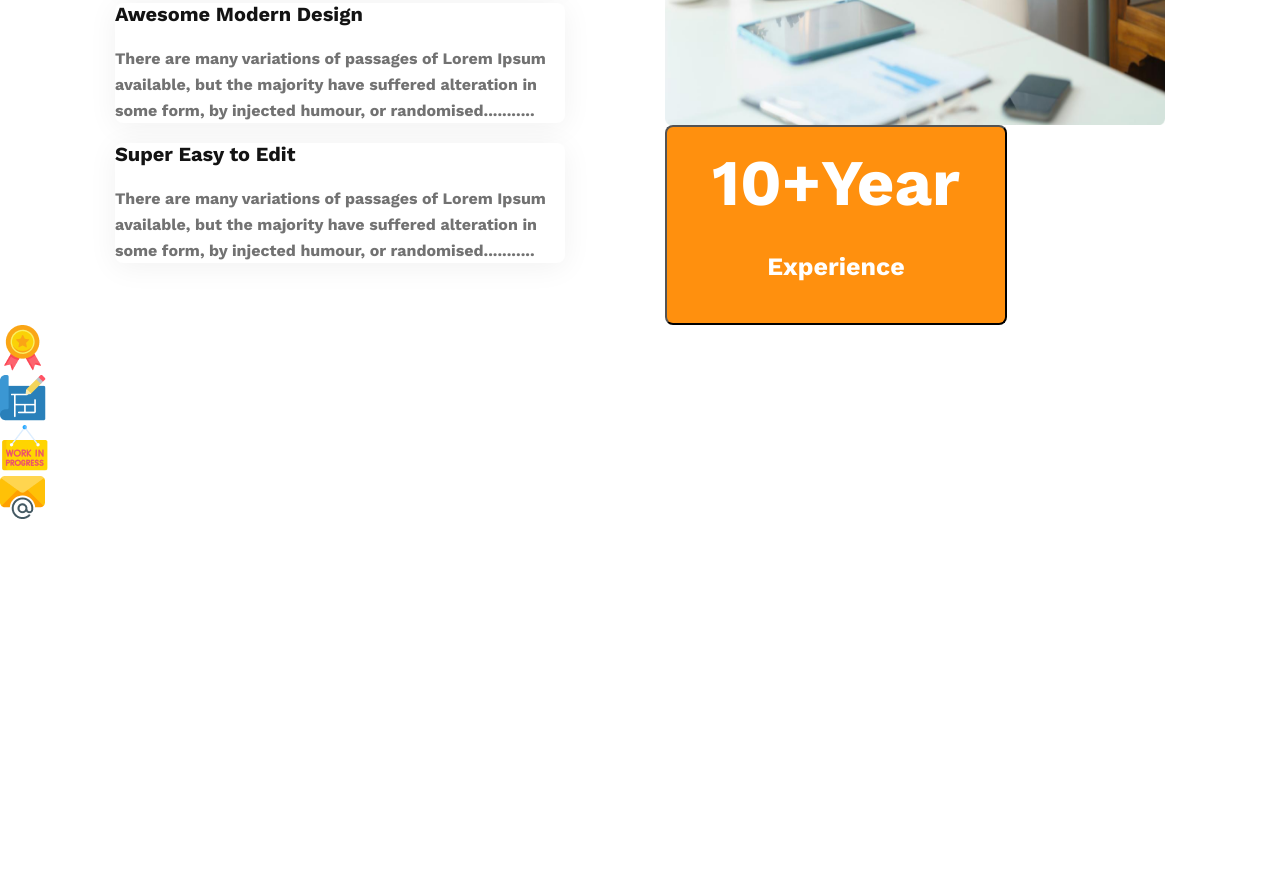
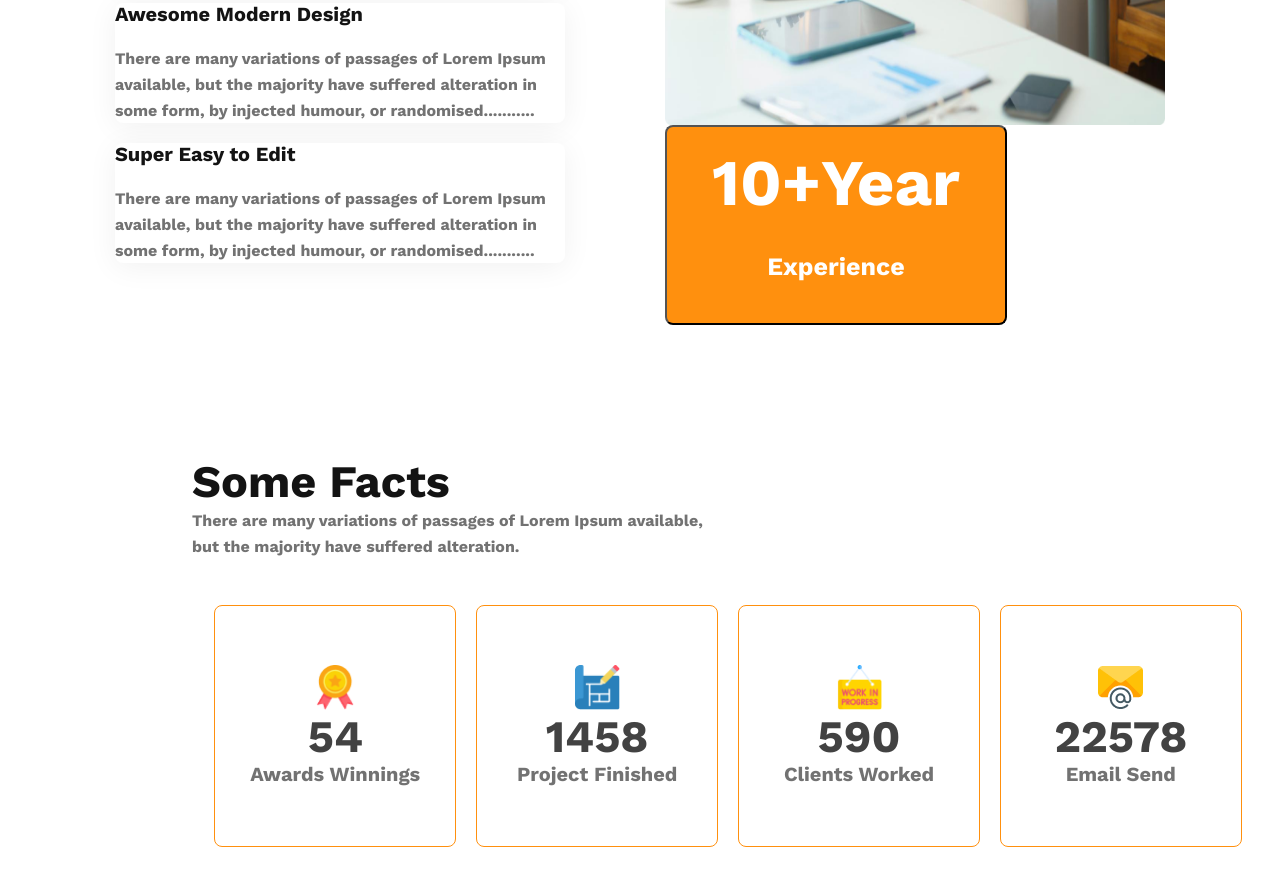
Before and after one commit to rahmanhas/ph-as-02, a plain HTML site: page index.html in a window 1280 px wide. Shown: the part 3036-3921 px from the top of the page. Before the commit the page ends 3560 px from the top, so only its background shows below. Drawn offline with nearby package versions, Linux system fonts and the light colour scheme.

Commit message:
added facts section

```diff
--- a/index.html
+++ b/index.html
@@ -86,30 +86,30 @@
         </div>
     </section>
     <section class="facts-container">
-        <h1 class="facts-title"></h1>
+        <h1 class="facts-title">Some Facts</h1>
         <p class="facts-description">
-
+            There are many variations of passages of Lorem Ipsum available, but the majority have suffered alteration.
         </p>
         <div class="facts">
             <div class="fact" id="fact1">
                 <img src="./images/icons/ribon.png" alt="" class="fact-image">
-                <h3 class="fact-number"></h3>
-                <p class="fact-info"></p>
+                <h3 class="fact-number">54</h3>
+                <p class="fact-info">Awards Winnings</p>
             </div>
             <div class="fact" id="fact2">
                 <img src="./images/icons/projects.png" alt="" class="fact-image">
-                <h3 class="fact-number"></h3>
-                <p class="fact-info"></p>
+                <h3 class="fact-number">1458</h3>
+                <p class="fact-info">Project Finished</p>
             </div>
             <div class="fact" id="fact3">
                 <img src="./images/icons/customers.png" alt="" class="fact-image">
-                <h3 class="fact-number"></h3>
-                <p class="fact-info"></p>
+                <h3 class="fact-number">590</h3>
+                <p class="fact-info">Clients Worked</p>
             </div>
             <div class="fact" id="fact4">
                 <img src="./images/icons/email.png" alt="" class="fact-image">
-                <h3 class="fact-number"></h3>
-                <p class="fact-info"></p>
+                <h3 class="fact-number">22578</h3>
+                <p class="fact-info">Email Send</p>
             </div>
         </div>
     </section>
--- a/style.css
+++ b/style.css
@@ -282,26 +282,69 @@ quick feature section
 facts container
 -----------------*/
 .facts-container{
-
+    width: 70%;
+    margin-left: 15%;
+    margin-right: 15%;
+    margin-top: 130px;
 }
 .facts-title{
-
+    width: 258px;
+    height: 53px;
+    font-family: 'Work Sans';
+    font-style: normal;
+    font-weight: 700;
+    font-size: 45px;
+    line-height: 53px;
+    color: #131313;
 }
 .facts-description{
-
+    width: 542px;
+    height: 52px;
+    font-family: 'Work Sans';
+    font-style: normal;
+    font-weight: 400;
+    font-size: 16px;
+    line-height: 26px;
+    color: #727272;
 }
 .facts{
-
+    display: grid;
+    grid-template-columns: repeat(4, 1fr);
+    grid-gap: 20px;
+    margin: 5% 2.5%;
 }
 .fact{
-
+    display: flex;
+    flex-direction: column;
+    justify-content: center;
+    align-items: center;
+    box-sizing: border-box;
+    width: 241.83px;
+    height: 241.83px;
+    border: 1px solid #FF900E;
+    border-radius: 8px;
 }
 .fact-image{
-
+    width: 45.22px;
+    height: 45.22px;
 }
 .fact-number{
-
+    width: auto;
+    height: 53px;
+    font-family: 'Work Sans';
+    font-style: normal;
+    font-weight: 600;
+    font-size: 45px;
+    line-height: 53px;
+    color: #424242;
 }
 .fact-info{
-
+    width: auto;
+    height: 23px;
+    font-family: 'Work Sans';
+    font-style: normal;
+    font-weight: 600;
+    font-size: 20px;
+    line-height: 23px;
+    color: #727272;
 }
```
